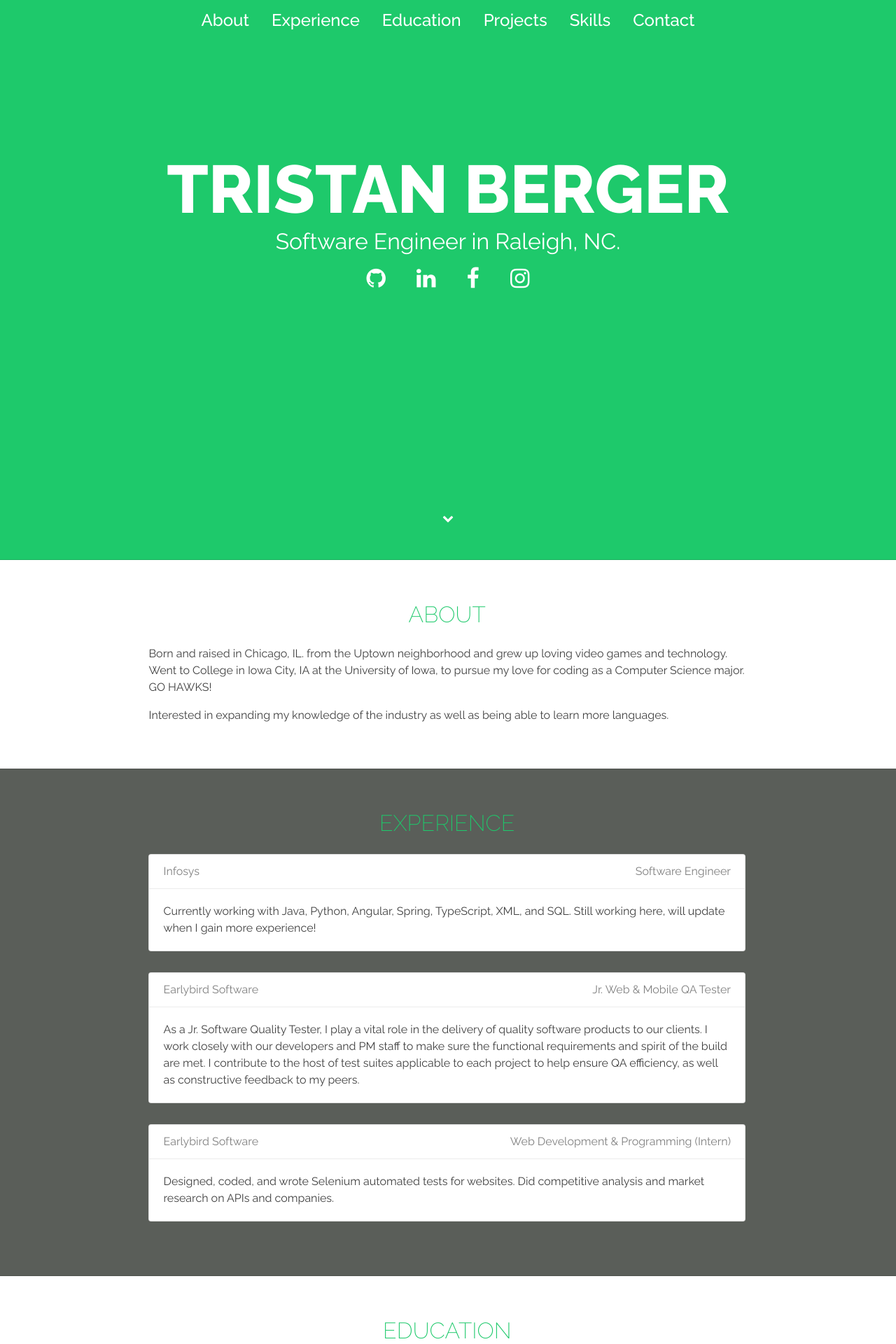
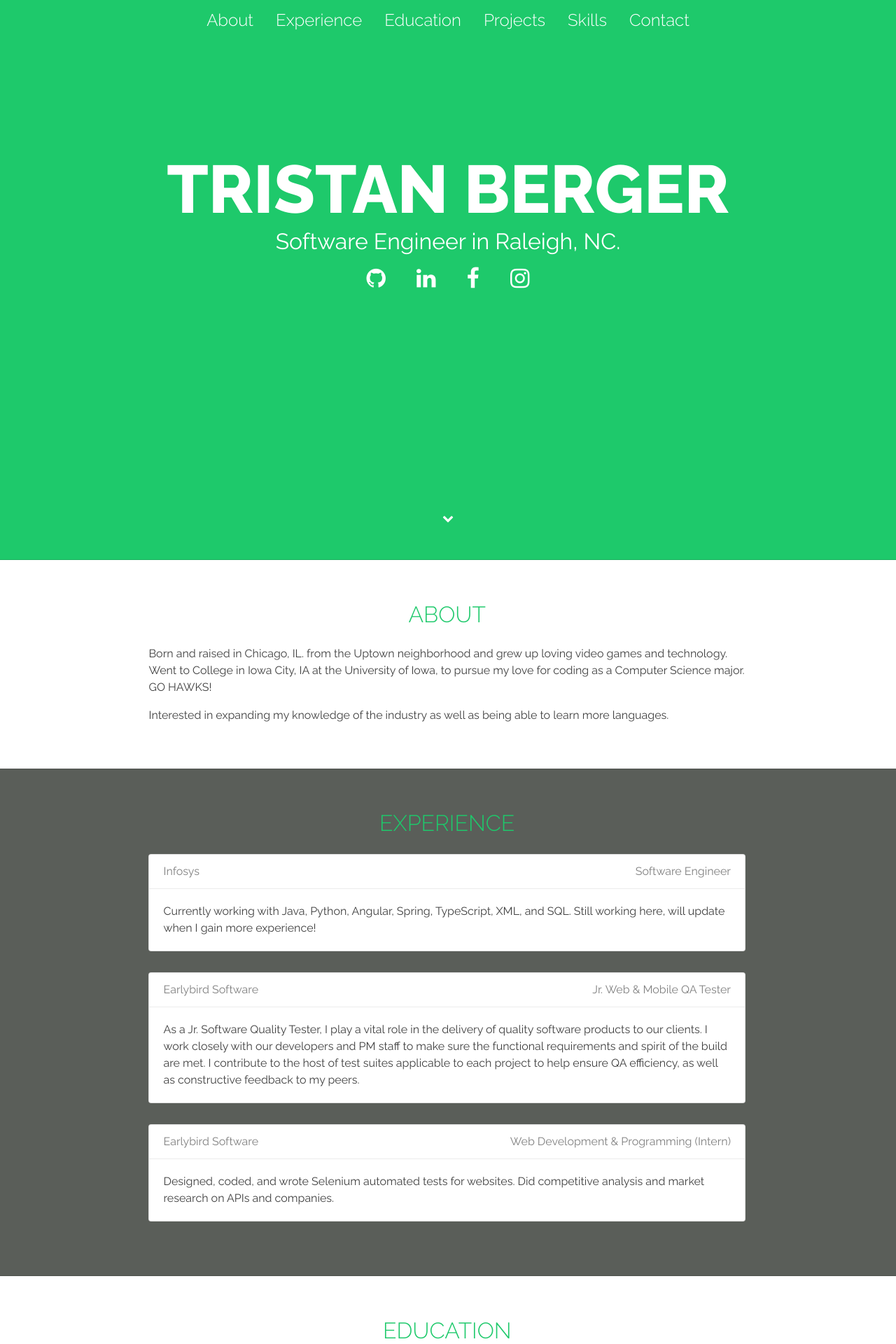
Before and after one commit to youwin1234/youwin1234.github.io, a PHP site: page / in a window 1280 px wide. Shown: the top 1920 px of the page at 70% size. Run offline with PHP 8.4, Linux system fonts and the light colour scheme.

Commit message:
Updated CSS
Minor css update

```diff
--- a/style.css
+++ b/style.css
@@ -22,7 +22,7 @@ body {
 }
 
 .navbar a {
-  font-weight: 475;
+  font-weight: 350;
   color: white;
   font-size: x-large;
   padding: 14px 16px;
@@ -138,7 +138,7 @@ body {
 }
 
 h2 {
-  font-weight: 200;
+  font-weight: 350;
   font-size: 2rem;
   color: #1ec96b;
   text-transform: uppercase;
```
